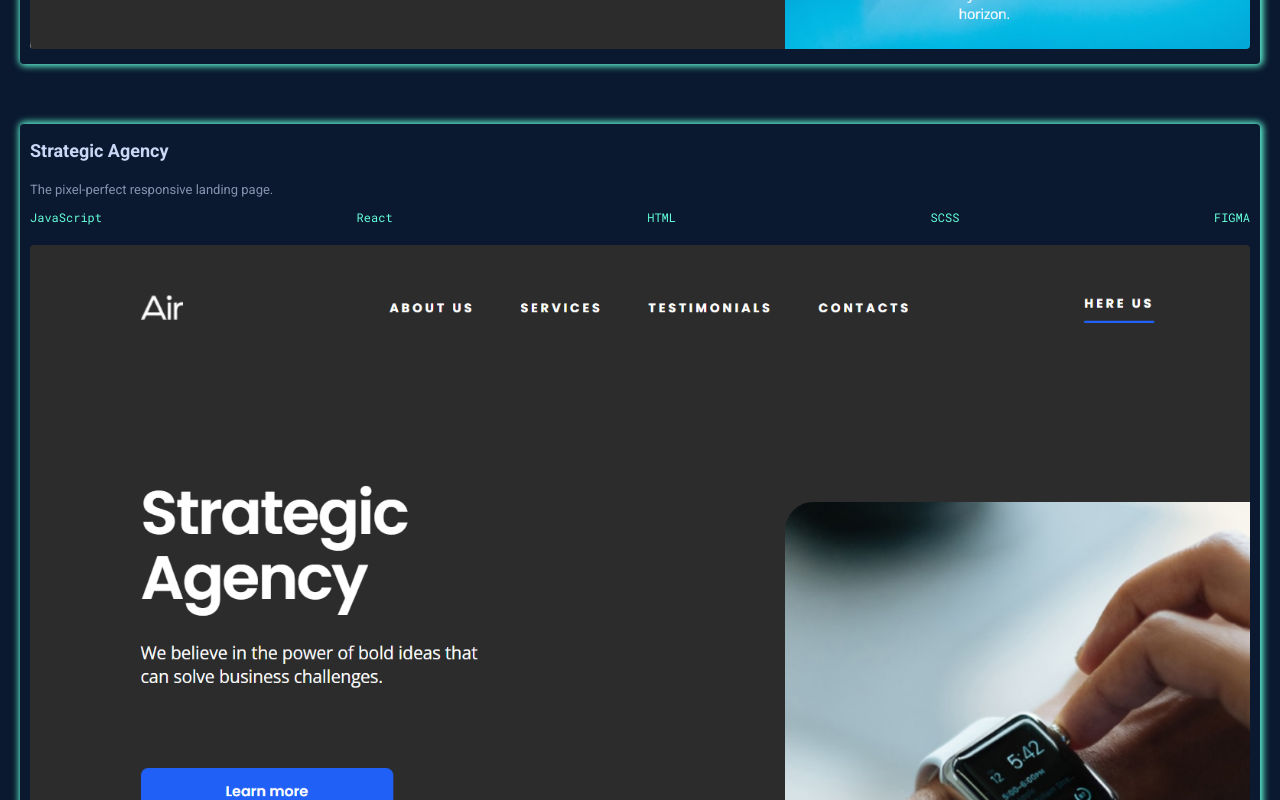
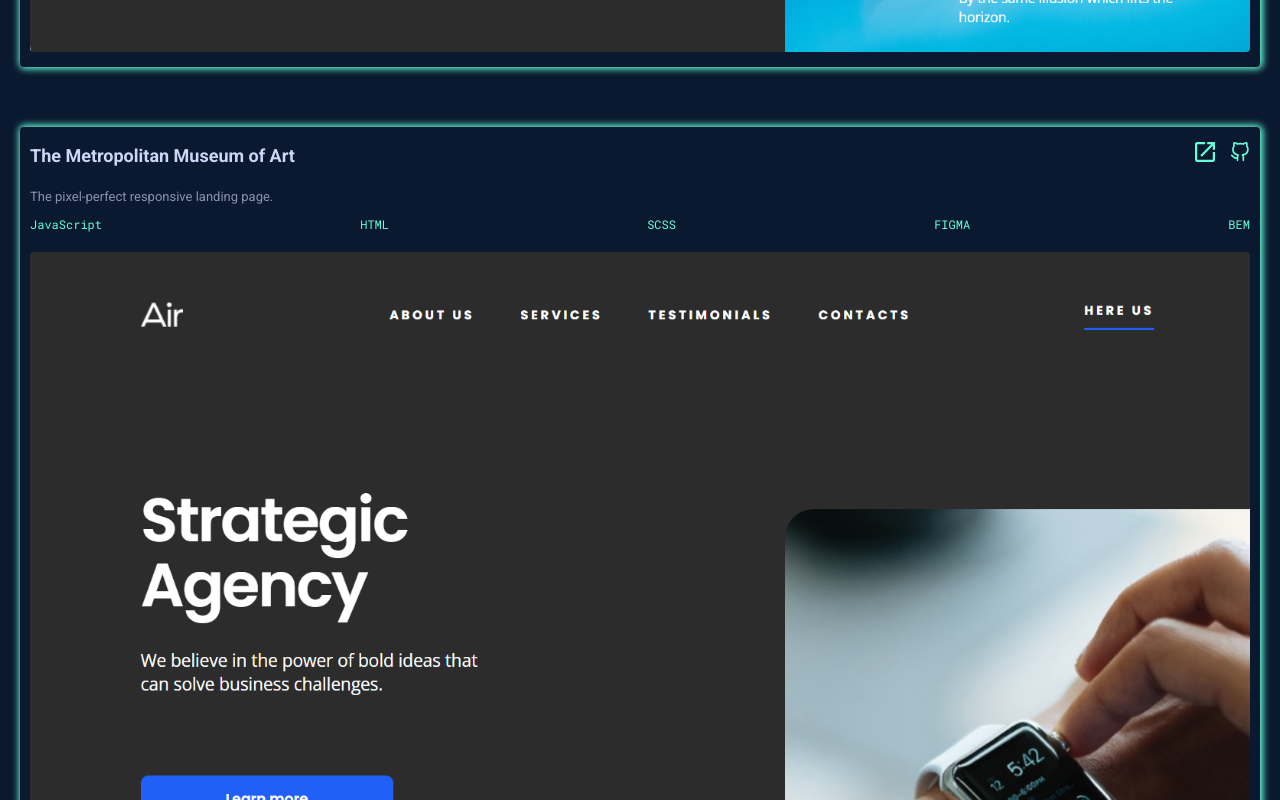
Before and after one commit to PaulMaistrenko/my_portfolio, a React (Create React App) app: page /#/projects in a window 1280 px wide. Before the commit this address led to /. Shown: the part 2180-2980 px from the top of the page. Built offline with nearby package versions, Linux system fonts and the light colour scheme.

Commit message:
implement links to outer sources

```diff
--- a/src/components/Projects/Projects.js
+++ b/src/components/Projects/Projects.js
@@ -1,3 +1,4 @@
+import { projects } from '../../variables/projects';
 import { ProjectsItem } from '../ProjectsItem';
 import './projects.scss';
 
@@ -7,21 +8,11 @@ export const Projects = () => {
       <div className="container">
         <div className="projects__content">
           <ul className="projects__list">
-            <li className="projects__item">
-              <ProjectsItem />
-            </li>
-            <li className="projects__item">
-              <ProjectsItem />
-            </li>
-            <li className="projects__item">
-              <ProjectsItem />
-            </li>
-            <li className="projects__item">
-              <ProjectsItem />
-            </li>
-            <li className="projects__item">
-              <ProjectsItem />
-            </li>
+            { projects.map(project => (
+              <li className="projects__item" key={project.title}>
+                <ProjectsItem project={project} />
+              </li>
+            ))}
           </ul>
         </div>
       </div>
--- a/src/components/ProjectsItem/ProjectsItem.js
+++ b/src/components/ProjectsItem/ProjectsItem.js
@@ -2,32 +2,38 @@ import { Link } from 'react-router-dom';
 import './project-item.scss';
 import  DIA_landing from '../../assets/img/blocks/projects/DIA_landing.png';
 
-export const ProjectsItem = () => {
+export const ProjectsItem = ({ project }) => {
+  const {
+    description,
+    title,
+    demo,
+    code,
+    technologies,
+  } = project;
+
   return (
     <div className="project-card">
       <div className="project__info">
         <div className="project__top">
-          <h3 className="project__title">Strategic Agency</h3>
+          <h3 className="project__title">{title}</h3>
           <div className="links">
           <Link
-            to="https://paulmaistrenko.github.io/layout_dia/"
+            to={demo}
             className="project__link demo__link icon"
             target='_blank'
           />
           <Link
-            to="https://github.com/PaulMaistrenko/layout_dia"
+            to={code}
             className="project__link code__link icon"
             target='_blank'
           />
         </div>
         </div>
-          <p className="project__description">The pixel-perfect responsive landing page.</p>
+          <p className="project__description">{description}</p>
           <ul className="project__technologies">
-            <li className="technologies__item">JavaScript</li>
-            <li className="technologies__item">React</li>
-            <li className="technologies__item">HTML</li>
-            <li className="technologies__item">SCSS</li>
-            <li className="technologies__item">FIGMA</li>
+            { technologies.map(item => (
+              <li className="technologies__item" key={item}>{item}</li>
+            ))}
           </ul>
         </div>
         <img
--- a/src/components/ProjectsItem/project-item.scss
+++ b/src/components/ProjectsItem/project-item.scss
@@ -1,4 +1,11 @@
 @import '../../styles/utils/_vars';
+
+.project__top {
+  margin-bottom: 20px;
+  display: flex;
+  align-items: start;
+  justify-content: space-between;
+}
 
 .project-card {
   padding-inline: 10px;
@@ -8,10 +15,10 @@
 }
 
 .project__title {
-  margin-bottom: 20px;
+  width: 75%;
   font-family: "Roboto", sans-serif;
   font-size: 18px;
-  line-height: 130%;
+  line-height: 150%;
   font-weight: 600;
 }
 
@@ -31,3 +38,22 @@
   font-size: 12px;
   color: $green;
 }
+
+.project__link {
+  display: block;
+  height: 20px;
+  width: 20px;
+}
+
+.links {
+  display: flex;
+  gap: 15px;
+}
+
+.demo__link {
+  background-image: url('../../assets/img/icons/open-in-new-tab--green.svg');
+}
+
+.code__link {
+  background-image: url('../../assets/img/icons/git-hub_icon--green.svg');
+}
--- /dev/null
+++ b/src/variables/projects.js
@@ -0,0 +1,51 @@
+export const projects = [
+  {
+    "description": "The pixel-perfect responsive landing page.",
+    "title": "Strategic Agency",
+    "demo": "https://paulmaistrenko.github.io/layout_dia/",
+    "code": "https://github.com/PaulMaistrenko/layout_dia",
+    "technologies": ["JavaScript", "HTML", "SCSS", "FIGMA", "BEM"],
+  },
+  {
+    "description": "The pixel-perfect responsive landing page.",
+    "title": "The Metropolitan Museum of Art",
+    "demo": "https://paulmaistrenko.github.io/layout_landing-page/",
+    "code": "https://github.com/PaulMaistrenko/layout_landing-page",
+    "technologies": ["JavaScript", "HTML", "SCSS", "FIGMA", "BEM"],
+  },
+  {
+    "description": "The pixel-perfect responsive landing page.",
+    "title": "National Art Museum Of Ukraine",
+    "demo": "https://paulmaistrenko.github.io/Museum/",
+    "code": "https://github.com/PaulMaistrenko/Museum",
+    "technologies": ["JavaScript", "HTML", "SCSS", "FIGMA", "BEM"],
+  },
+  {
+    "description": "The pixel-perfect responsive landing page.",
+    "title": "Miami condo kings",
+    "demo": "https://paulmaistrenko.github.io/layout_miami/",
+    "code": "https://github.com/PaulMaistrenko/layout_miami/tree/develop",
+    "technologies": ["JavaScript", "HTML", "SCSS", "FIGMA", "BEM"],
+  },
+  {
+    "description": "Gadgets catalog for 1440px - screen resolution.",
+    "title": "Online-store catalog",
+    "demo": "https://paulmaistrenko.github.io/react_phone-catalog/",
+    "code": "https://github.com/PaulMaistrenko/react_phone-catalog",
+    "technologies": ["JavaScript", "React", "HTML", "SCSS", "FIGMA", "BEM"],
+  },
+  {
+    "description": "An interactive to-do created using functional components, hooks, fetch, routing, and local storage.",
+    "title": "Task manager",
+    "demo": "https://paulmaistrenko.github.io/react_todo-app/",
+    "code": "https://github.com/PaulMaistrenko/react_todo-app",
+    "technologies": ["JavaScript", "React", "HTML", "SCSS"],
+  },
+  {
+    "description": "The game is written in pure Java Script.",
+    "title": "Strategy squared",
+    "demo": "https://paulmaistrenko.github.io/js_2048_game/",
+    "code": "https://github.com/PaulMaistrenko/js_2048_game",
+    "technologies": ["JavaScript", "HTML", "SCSS", "FIGMA"],
+  },
+]
```
